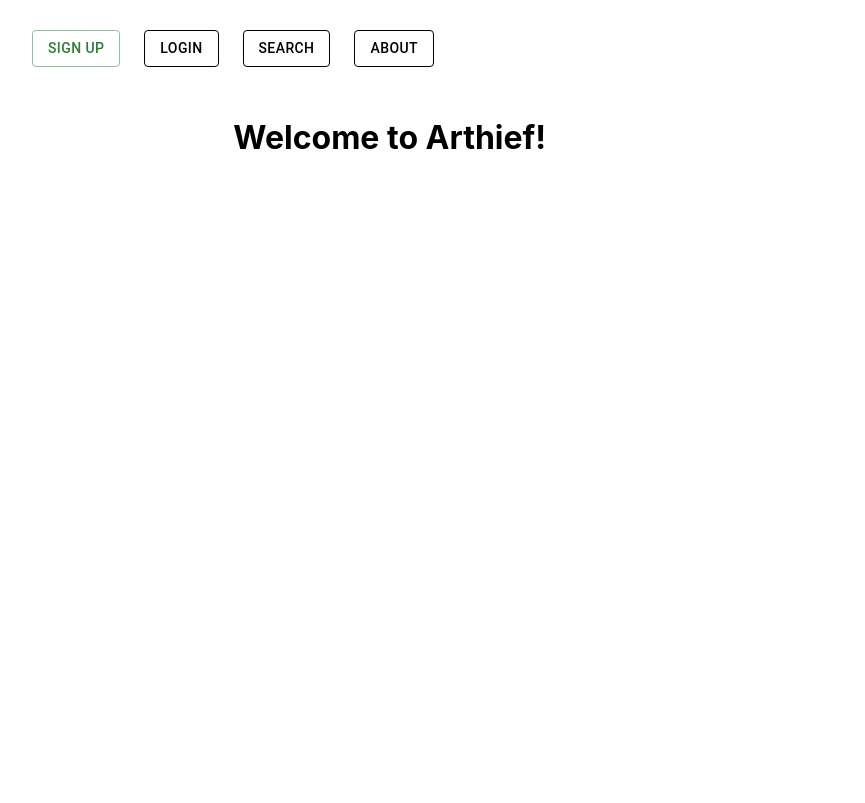
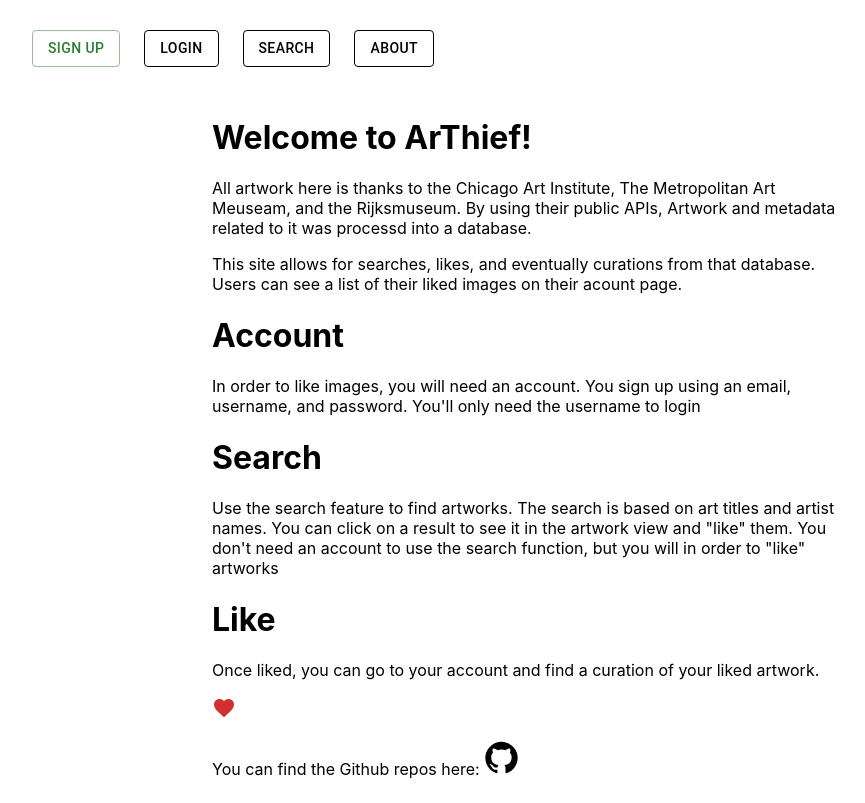
Before and after one commit to campbellpadgett/ArThief-FE, a Next.js app: page / in a window 1280 px wide. Shown: the whole page, without its empty margins (4-869 px from the left). Built offline with nearby package versions, Linux system fonts and the light colour scheme; no server answers.

Commit message:
rerouted main page

```diff
--- a/components/Navbar/LgNavbar.tsx
+++ b/components/Navbar/LgNavbar.tsx
@@ -51,7 +51,7 @@
                 : null} */}
 
                 <li className={styles.li_nav}>
-                    <Link href={'/about'}>
+                    <Link href={'/'}>
                         <Button variant='outlined' color='inherit'>About</Button>
                     </Link>
                 </li>
--- a/components/Navbar/SmNavbar.tsx
+++ b/components/Navbar/SmNavbar.tsx
@@ -86,7 +86,7 @@
                     </MenuItem> */}
 
                     <MenuItem onClick={closeHandler}>
-                        <Link href={'/about'}>
+                        <Link href={'/'}>
                             <Button variant='outlined' color='inherit'>About</Button>
                          </Link>
                     </MenuItem>
--- a/pages/index.tsx
+++ b/pages/index.tsx
@@ -1,27 +1,58 @@
 import type { NextPage } from 'next'
 import Head from 'next/head'
 import Grid from '@mui/material/Unstable_Grid2';
-import styles from '../styles/Home.module.css'
+import { Box } from '@mui/material';
+import FavortieIcon from '@mui/icons-material/Favorite'
+import GitHubIcon from '@mui/icons-material/GitHub';
 
 const Home: NextPage = () => {
-  return (
-    <div className={styles.container}>
-      <Head>
-        <title>Arthief</title>
-        <meta name="description" content="Generated by create next app" />
-        <link rel="icon" href="/favicon.ico" />
-      </Head>
+    return (
+        <Grid container spacing={2}>
+            <Grid xs={1} sm={1} md={1} lg={2}></Grid>
+            <Grid xs={10} sm={10} md={10} lg={6}>
+                <Box sx={{margin: 'auto'}}>
+                    <h1>Welcome to ArThief!</h1>
+                    <p>
+                        All artwork here is thanks to the Chicago Art Institute,
+                        The Metropolitan Art Meuseam, and the Rijksmuseum. By using their
+                        public APIs, Artwork and metadata related to it was processd into a database.
+                    </p>
 
-      <Grid container spacing={2}>
-            <Grid xs={1} sm={1} md={2} lg={2}></Grid>
-            <Grid xs={10} sm={10} md={7} lg={7}>
-                <h1>Welcome to Arthief!</h1>
+                    <p>
+                        This site allows for searches, likes, and eventually curations from that database.
+                        Users can see a list of their liked images on their acount page.
+                    </p>
+
+                    <h1>Account</h1>
+                    <p>
+                        In order to like images, you will need an account.
+                        You sign up using an email, username, and password.
+                        You'll only need the username to login
+                    </p>
+
+                    <h1>Search</h1>
+                    <p>
+                        Use the search feature to find artworks. The search is based
+                        on art titles and artist names. You can click on a result to
+                        see it in the artwork view and "like" them.
+
+                        You don't need an account to use the search function, but you will in order to "like" artworks
+                    </p>
+
+                    <h1>Like</h1>
+                    <p>
+                        Once liked, you can go to your account and find a curation of your liked artwork.
+                    </p>
+                    <FavortieIcon color='error' />
+
+                    <p>
+                        You can find the Github repos here: <a href='https://github.com/campbellpadgett'><GitHubIcon fontSize='large' /></a>
+                    </p>
+                </Box>
             </Grid>
-            <Grid xs={1} sm={1} md={3} lg={3}></Grid>
+            <Grid xs={1} sm={1} md={1} lg={2}></Grid>
         </Grid>
-
-    </div>
-  )
+    )
 }
 
 export default Home
```
